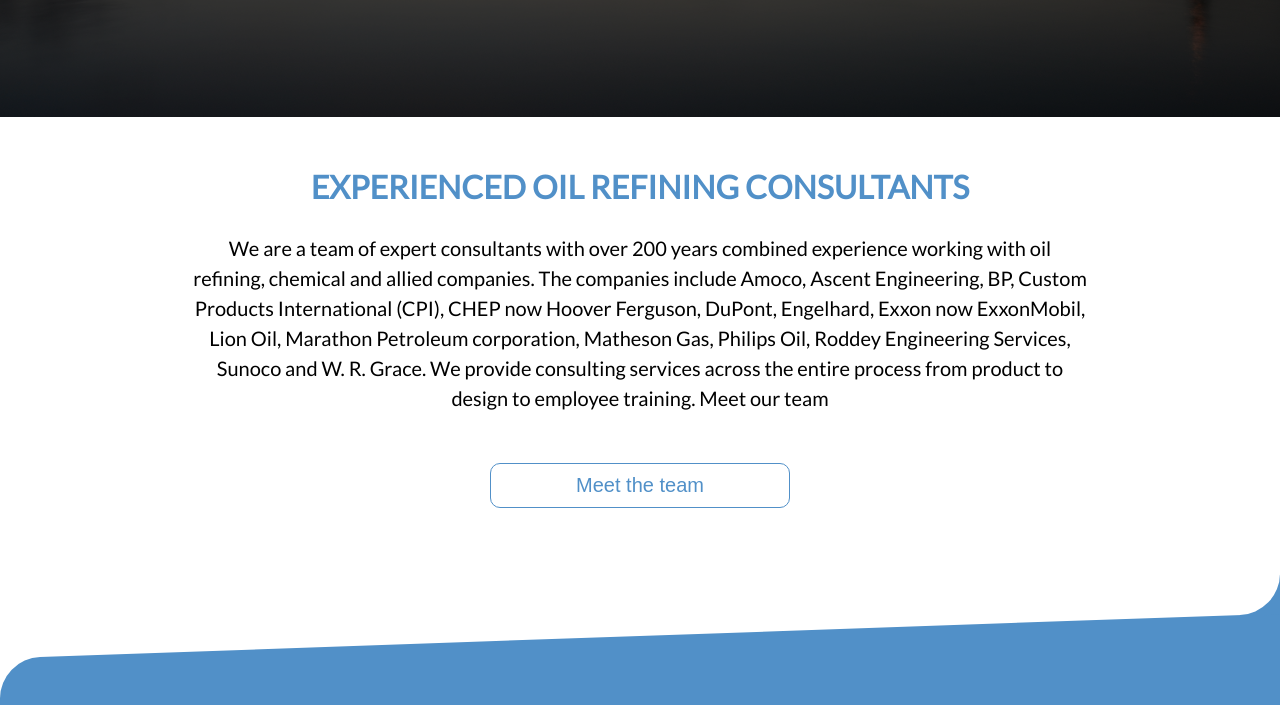
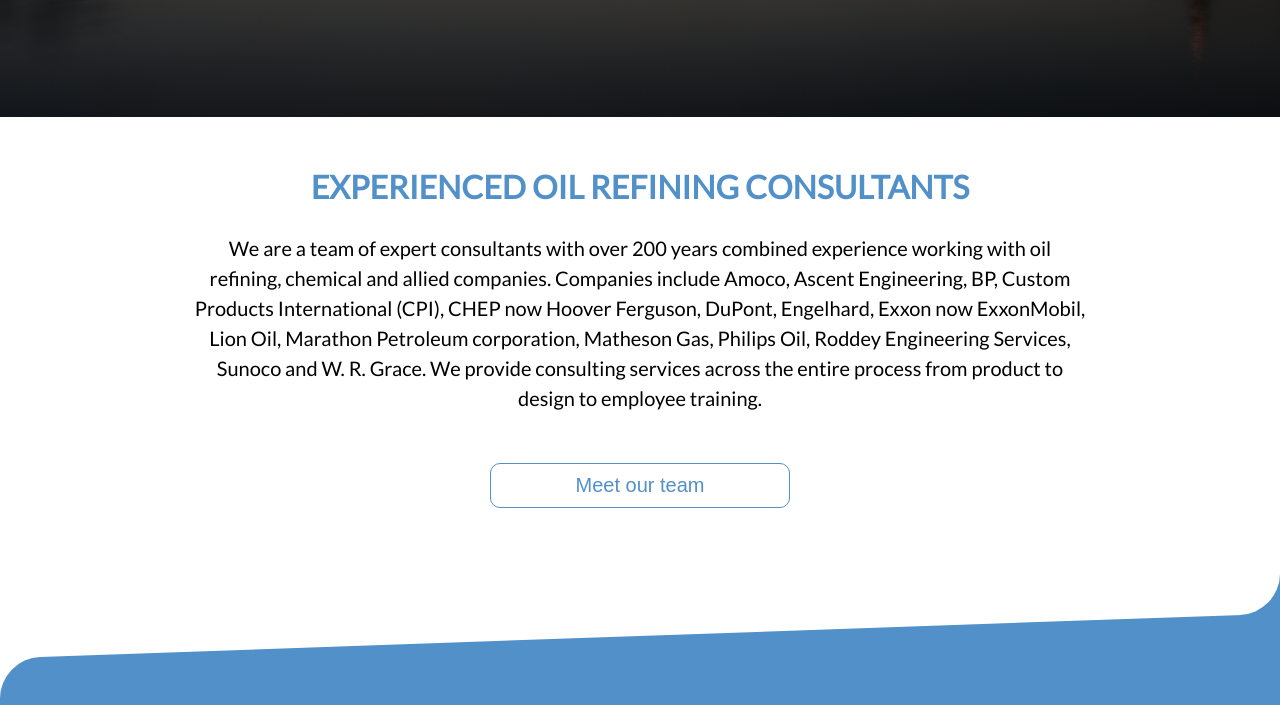
Before and after one commit to aaoyekanmi4/Prafis-, a plain HTML site: page index.html in a window 1280 px wide. Shown: the part 553-1258 px from the top of the page. Drawn offline with Linux system fonts and the light colour scheme.

Commit message:
changed intro paragraph

```diff
--- a/index.html
+++ b/index.html
@@ -37,8 +37,8 @@
          <div class="container">
       <section id="intro">
         <h2 class="section-title">Experienced Oil Refining Consultants</h2>
-        <p class="landing-paragraph">We are a team of expert consultants with over 200 years combined experience working with oil refining, chemical and allied companies. The companies include Amoco, Ascent Engineering, BP, Custom Products International (CPI), CHEP now Hoover Ferguson, DuPont, Engelhard, Exxon now ExxonMobil, Lion Oil, Marathon Petroleum corporation, Matheson Gas, Philips Oil,  Roddey Engineering Services, Sunoco and W. R. Grace. We provide consulting services across the entire process from product to design to employee training. Meet our team  </p>
-<button id="meet-team-btn">Meet the team</button>
+        <p class="landing-paragraph">We are a team of expert consultants with over 200 years combined experience working with oil refining, chemical and allied companies. Companies include Amoco, Ascent Engineering, BP, Custom Products International (CPI), CHEP now Hoover Ferguson, DuPont, Engelhard, Exxon now ExxonMobil, Lion Oil, Marathon Petroleum corporation, Matheson Gas, Philips Oil,  Roddey Engineering Services, Sunoco and W. R. Grace. We provide consulting services across the entire process from product to design to employee training.</p>
+<button id="meet-team-btn">Meet our team</button>
 
       </section>
        </div>
```
